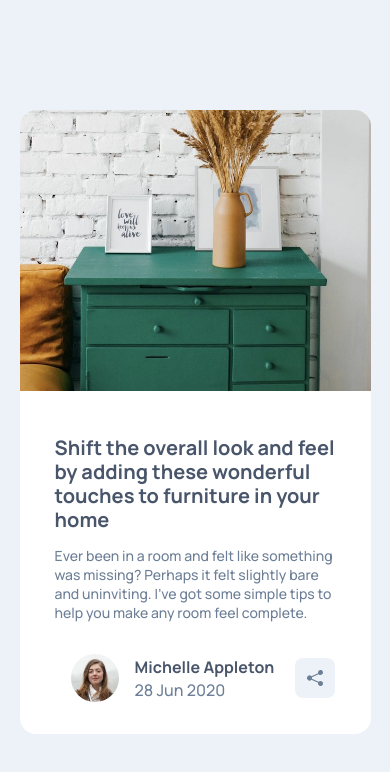
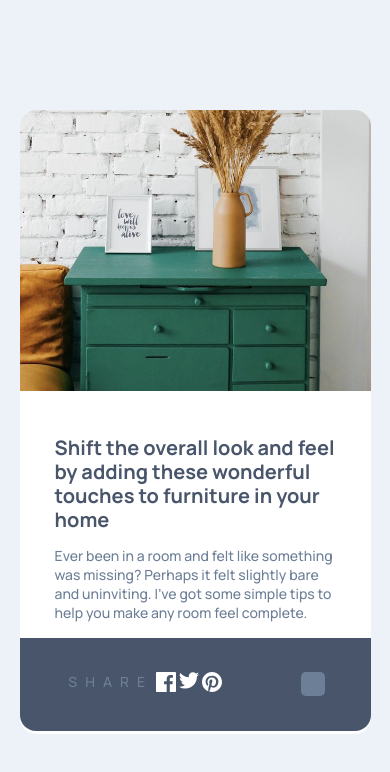
Before and after one commit to amolvyas-6/article-preview, a plain HTML site: page index.html in a window 390 px wide. Both pictures are taken after a click on the icon 315 px from the left and 678 px from the top of the page. Drawn offline with Linux system fonts and the light colour scheme.

Commit message:
made website responsive

```diff
--- a/app.js
+++ b/app.js
@@ -1,5 +1,7 @@
 const shareBtn = document.querySelector('#shareBtn');
 const shareDivDesktop = document.querySelector('.share-div-desktop');
+const shareBtnMobile = document.querySelector('#shareBtnMobile');
+const shareDivMobile = document.querySelector('.share-div-mobile');
 
 shareBtn.addEventListener('click', function(){
     if(window.innerWidth > 784){
@@ -7,4 +9,24 @@ shareBtn.addEventListener('click', function(){
         shareBtn.classList.toggle('btn-dark');
         shareDivDesktop.classList.toggle('hidden');
     }
+    // console.log("hello");
+    else {
+        shareDivMobile.classList.toggle('hidden');
+    }
 })
+
+shareBtnMobile.addEventListener('click', function(){
+    shareDivMobile.classList.toggle('hidden');
+})
+
+
+window.addEventListener('resize', function(){
+    if (window.innerWidth > 784){
+        shareDivMobile.classList.add('hidden');
+    }
+    else{
+        shareDivDesktop.classList.add('hidden');
+        shareBtn.classList.remove('btn-dark');
+        shareBtn.classList.add('btn-light')
+    }
+})
--- a/index.html
+++ b/index.html
@@ -40,14 +40,8 @@
           <p>
             28 Jun 2020
           </p>
+
         </div>
-        <svg xmlns="http://www.w3.org/2000/svg" width="16" height="16" fill="currentColor" class="bi bi-share-fill btn-light" viewBox="0 0 16 16" id="shareBtn">
-          <path d="M11 2.5a2.5 2.5 0 1 1 .603 1.628l-6.718 3.12a2.5 2.5 0 0 1 0 1.504l6.718 3.12a2.5 2.5 0 1 1-.488.876l-6.718-3.12a2.5 2.5 0 1 1 0-3.256l6.718-3.12A2.5 2.5 0 0 1 11 2.5"/>
-        </svg>
-      </div>
-    </main>
-  </div>
-
         <div class="share-div-desktop hidden" >
           <ul class="share-ul">
             <li>SHARE</li>
@@ -57,6 +51,10 @@
           </ul>
         </div>
 
+        <svg xmlns="http://www.w3.org/2000/svg" width="16" height="16" fill="currentColor" class="bi bi-share-fill btn-light" id="shareBtn" viewBox="0 0 16 16">
+          <path d="M11 2.5a2.5 2.5 0 1 1 .603 1.628l-6.718 3.12a2.5 2.5 0 0 1 0 1.504l6.718 3.12a2.5 2.5 0 1 1-.488.876l-6.718-3.12a2.5 2.5 0 1 1 0-3.256l6.718-3.12A2.5 2.5 0 0 1 11 2.5"/>
+        </svg>
+      </div>
       <div class="share-div-mobile hidden">
           <ul class="share-ul">
             <li>SHARE</li>
@@ -64,9 +62,12 @@
             <li><a href="/"><img src="./images/icon-twitter.svg" alt="twitter icon"></a></li>
             <li><a href="/"><img src="./images/icon-pinterest.svg" alt="pinterest icon"></a></li>
           </ul>
-    <svg xmlns="http://www.w3.org/2000/svg" width="16" height="16" fill="currentColor" class="bi bi-share-fill btn-dark" viewBox="0 0 16 16" id="shareBtn">
+
+          <svg xmlns="http://www.w3.org/2000/svg" width="16" height="16" fill="currentColor" class="bi bi-share-fill btn-dark" id="shareBtnMobile" viewBox="0 0 16 16">
             <path d="M11 2.5a2.5 2.5 0 1 1 .603 1.628l-6.718 3.12a2.5 2.5 0 0 1 0 1.504l6.718 3.12a2.5 2.5 0 1 1-.488.876l-6.718-3.12a2.5 2.5 0 1 1 0-3.256l6.718-3.12A2.5 2.5 0 0 1 11 2.5"/>
           </svg>
+        </div>
+    </main>
   </div>
 
   <script src="app.js"></script>
--- a/styles.css
+++ b/styles.css
@@ -1,3 +1,7 @@
+*{
+    box-sizing: border-box;
+}
+
 body {
     background-color: hsl(210, 46%, 95%);
     font-family: 'Manrope', serif;
@@ -13,19 +17,13 @@ body {
     margin: 0;
 }
 
-.hidden {
-    visibility: hidden;
-    max-height: 0;
-    /* display: none; */
-}
-
-#shareBtn:hover{
+#shareBtn:hover, #shareBtnMobile:hover{
     cursor: pointer;
 }
 
 
 .card {
-    width: 90%;
+    width: 90vw;
     background-color: white;
     border-radius: 1rem;
     display: flex;
@@ -44,6 +42,7 @@ body {
 main{
     width: 80%;
     height: 60%;
+    position: relative;
 }
 
 h1, h2 {
@@ -69,6 +68,7 @@ h2, .author p{
     display: flex;
     justify-content: flex-start;
     margin-bottom: 2rem;
+    position: relative;
     align-items: center;
 }
 
@@ -98,6 +98,41 @@ main > p {
     border-radius: 20%;
     margin-left: 1rem;
 }
+
+.share-div-mobile {
+    position: absolute;
+    display: flex;
+    background-color: hsl(217, 19%, 35%);
+    padding: 1rem;
+    width: 90vw;
+    height: 30%;
+    border-bottom-right-radius: 1rem;
+    border-bottom-left-radius: 1rem;
+    justify-content: space-around;
+    align-items: center;
+    top: 69%;
+    left: -12.5%;
+
+
+}
+
+.share-div-mobile > .share-ul {
+    list-style: None;
+    display: flex;
+    padding: 0rem;
+    width: 50%;
+    justify-content: space-evenly;
+}
+
+.share-div-mobile > .share-ul:first-child{
+    letter-spacing: 0.5rem;
+}
+
+.hidden {
+    visibility: hidden;
+    position: absolute;
+}
+
 
 @media(min-width: 784px){
     .card {
@@ -143,14 +178,13 @@ main > p {
 
     .share-ul li:nth-of-type(1){
         letter-spacing: 0.25rem;
-        /* font-size: 1.25rem; */
         margin-right: 0.5rem;
     }
 
     .share-div-desktop{
-        position: relative;
-        bottom: 11rem;
-        left: 17rem;
+        position: absolute;
+        bottom: 3rem;
+        left:  12rem;
     }
 
     .share-div-desktop::after{
```
Lines whose indentation alone changed are shown as unchanged.
